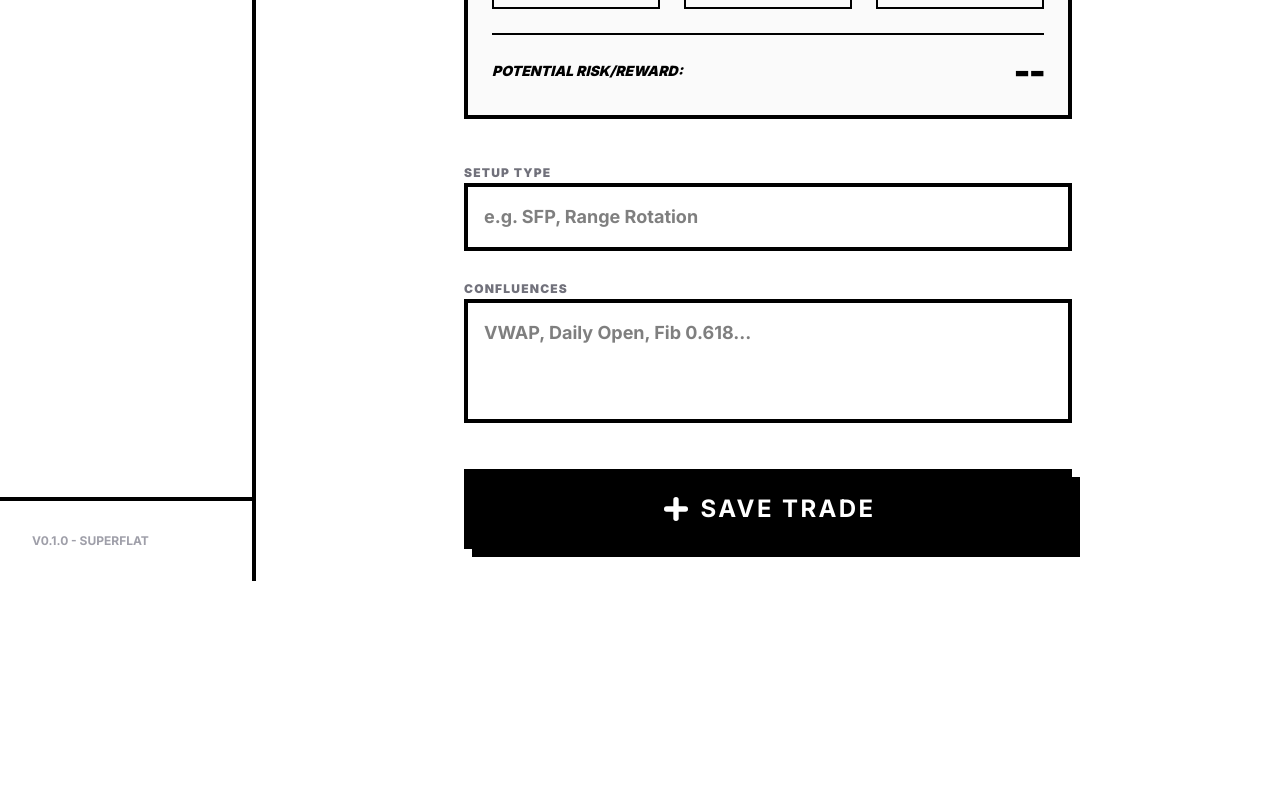
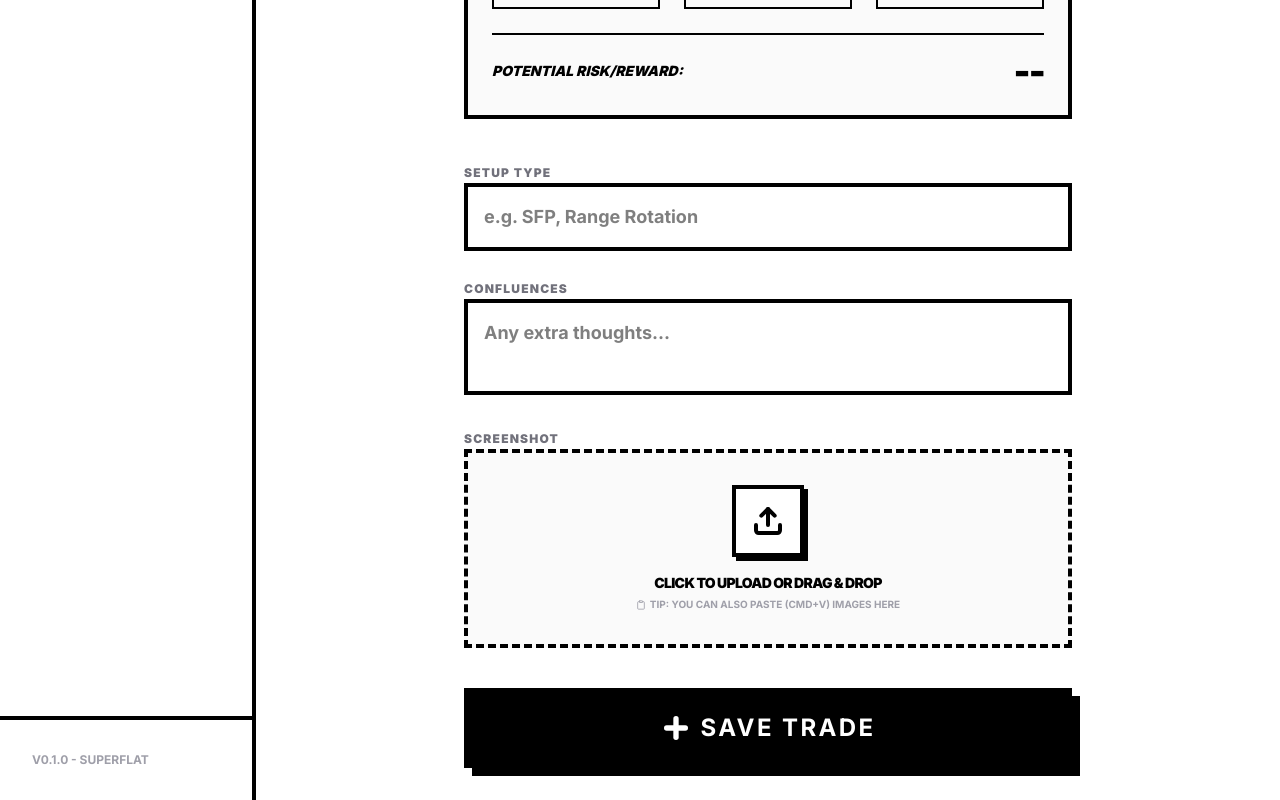
Before and after one commit to BasedDevNgmi/tradingjournal, a Next.js app: page /add-trade in a window 1280 px wide. Shown: the part 451-1251 px from the top of the page. Before the commit the page ends 1032 px from the top, so only its background shows below. Built offline with nearby package versions, Linux system fonts and the light colour scheme.

Commit message:
Feature: Screenshot URL ondersteuning toegevoegd

```diff
--- a/app/add-trade/page.tsx
+++ b/app/add-trade/page.tsx
@@ -10,6 +10,7 @@ import { Button } from "@/components/ui/button";
 import { cn } from "@/lib/utils";
 import { useTrades } from "@/context/trade-context";
 import { Trade } from "@/types";
+import { ImageUpload } from "@/components/ui/image-upload";
 
 const tradeSchema = z.object({
   pair: z.string().min(1, "Pair is required (e.g. BTC/USDT)"),
@@ -20,6 +21,7 @@ const tradeSchema = z.object({
   setupType: z.string().min(1, "Setup type is required"),
   confluences: z.string().optional(),
   notes: z.string().optional(),
+  screenshotUrl: z.string().optional(),
 });
 
 type TradeFormValues = z.infer<typeof tradeSchema>;
@@ -80,6 +82,7 @@ export default function AddTradePage() {
       setupType: data.setupType,
       confluences: data.confluences ? data.confluences.split(',').map(s => s.trim()) : [],
       notes: data.notes,
+      screenshotUrl: data.screenshotUrl || undefined,
       tags: [], // Initial tags could be added here
     };
 
@@ -206,11 +209,20 @@ export default function AddTradePage() {
           <div className="space-y-2">
             <label className="text-xs font-black uppercase tracking-widest text-zinc-500">Confluences</label>
             <textarea
-              {...register("confluences")}
-              placeholder="VWAP, Daily Open, Fib 0.618..."
-              rows={3}
+              {...register("notes")}
+              placeholder="Any extra thoughts..."
+              rows={2}
               className="w-full p-4 text-lg font-bold border-4 border-black outline-none focus:bg-yellow-50 resize-none"
             />
+          </div>
+
+          <div className="space-y-2">
+            <label className="text-xs font-black uppercase tracking-widest text-zinc-500">Screenshot</label>
+            <ImageUpload
+              value={watch("screenshotUrl")}
+              onChange={(val) => setValue("screenshotUrl", val)}
+            />
+            {errors.screenshotUrl && <p className="text-red-600 text-xs font-bold uppercase">{errors.screenshotUrl.message}</p>}
           </div>
         </section>
 
--- a/app/trade/[id]/page.tsx
+++ b/app/trade/[id]/page.tsx
@@ -2,7 +2,7 @@
 
 import { useTrades } from "@/context/trade-context";
 import { useParams, useRouter } from "next/navigation";
-import { ChevronLeft, Trash2, CheckCircle2, XCircle, Clock } from "lucide-react";
+import { ChevronLeft, Trash2, CheckCircle2, XCircle, Clock, Image as ImageIcon, ExternalLink } from "lucide-react";
 import { Badge } from "@/components/ui/badge";
 import { Button } from "@/components/ui/button";
 import { cn } from "@/lib/utils";
@@ -164,6 +164,31 @@ export default function TradeDetailPage({ params }: { params: Promise<{ id: stri
                   <p className="text-sm font-medium italic mt-1">{trade.notes}</p>
                 </div>
               )}
+              {trade.screenshotUrl && (
+                <div className="pt-4 space-y-2">
+                  <div className="flex items-center justify-between">
+                    <p className="text-[10px] font-black uppercase text-zinc-400">Screenshot</p>
+                    <a
+                      href={trade.screenshotUrl}
+                      target="_blank"
+                      rel="noopener noreferrer"
+                      className="text-[10px] font-black uppercase underline flex items-center gap-1"
+                    >
+                      Open Original <ExternalLink size={10} />
+                    </a>
+                  </div>
+                  <div className="border-4 border-black overflow-hidden bg-zinc-100">
+                    <img
+                      src={trade.screenshotUrl}
+                      alt={`Chart for ${trade.pair}`}
+                      className="w-full h-auto block"
+                      onError={(e) => {
+                        (e.target as HTMLImageElement).src = "https://placehold.co/600x400?text=Invalid+Image+URL";
+                      }}
+                    />
+                  </div>
+                </div>
+              )}
             </div>
           </section>
         </div>
--- a/components/trade-card.tsx
+++ b/components/trade-card.tsx
@@ -2,6 +2,7 @@ import { Trade } from "@/types";
 import { Badge } from "@/components/ui/badge";
 import { cn } from "@/lib/utils";
 import Link from "next/link";
+import { Image as ImageIcon } from "lucide-react";
 
 export function TradeCard({ trade }: { trade: Trade }) {
   const isWin = trade.status === "Win";
@@ -20,9 +21,12 @@ export function TradeCard({ trade }: { trade: Trade }) {
       <div className="bg-white border-4 border-black p-4 flex flex-col gap-4 hover:translate-x-[4px] hover:translate-y-[4px] hover:shadow-none transition-all cursor-pointer shadow-[4px_4px_0px_0px_rgba(0,0,0,1)] h-full">
         {/* Header */}
         <div className="flex justify-between items-start">
-          <h3 className="text-xl font-black uppercase tracking-tighter">
-            {trade.pair}
-          </h3>
+          <div className="flex items-center gap-2">
+            <h3 className="text-xl font-black uppercase tracking-tighter">
+              {trade.pair}
+            </h3>
+            {trade.screenshotUrl && <ImageIcon size={16} className="text-zinc-400" />}
+          </div>
           <span className="text-[10px] font-bold text-zinc-400 uppercase">
             {dateFormatted}
           </span>
--- a/components/trade-table.tsx
+++ b/components/trade-table.tsx
@@ -4,7 +4,7 @@ import { Trade } from "@/types";
 import { Badge } from "@/components/ui/badge";
 import { cn } from "@/lib/utils";
 import { useRouter } from "next/navigation";
-import { TrendingUp, TrendingDown } from "lucide-react";
+import { TrendingUp, TrendingDown, Image as ImageIcon } from "lucide-react";
 
 interface TradeTableProps {
   trades: Trade[];
@@ -46,7 +46,10 @@ export function TradeTable({ trades }: TradeTableProps) {
                   {dateFormatted}
                 </td>
                 <td className="p-4">
-                  <span className="font-black uppercase tracking-tighter text-lg">{trade.pair}</span>
+                  <div className="flex items-center gap-2">
+                    <span className="font-black uppercase tracking-tighter text-lg">{trade.pair}</span>
+                    {trade.screenshotUrl && <ImageIcon size={14} className="text-zinc-400" />}
+                  </div>
                 </td>
                 <td className="p-4 hidden sm:table-cell">
                   <Badge variant={trade.direction === "Long" ? "success" : "destructive"}>
--- /dev/null
+++ b/components/ui/image-upload.tsx
@@ -0,0 +1,99 @@
+"use client";
+
+import React, { useCallback, useState } from 'react';
+import { useDropzone } from 'react-dropzone';
+import { Image as ImageIcon, Upload, X, Clipboard } from 'lucide-react';
+import { cn } from '@/lib/utils';
+
+interface ImageUploadProps {
+  value?: string;
+  onChange: (value: string) => void;
+  className?: string;
+}
+
+export function ImageUpload({ value, onChange, className }: ImageUploadProps) {
+  const [isPasting, setIsPasting] = useState(false);
+
+  const onDrop = useCallback((acceptedFiles: File[]) => {
+    const file = acceptedFiles[0];
+    if (file) {
+      const reader = new FileReader();
+      reader.onloadend = () => {
+        onChange(reader.result as string);
+      };
+      reader.readAsDataURL(file);
+    }
+  }, [onChange]);
+
+  const { getRootProps, getInputProps, isDragActive } = useDropzone({
+    onDrop,
+    accept: {
+      'image/*': ['.jpeg', '.jpg', '.png', '.webp']
+    },
+    maxFiles: 1
+  });
+
+  // Handle paste events
+  const handlePaste = useCallback((event: React.ClipboardEvent) => {
+    const items = event.clipboardData.items;
+    for (let i = 0; i < items.length; i++) {
+      if (items[i].type.indexOf('image') !== -1) {
+        const blob = items[i].getAsFile();
+        if (blob) {
+          const reader = new FileReader();
+          reader.onloadend = () => {
+            onChange(reader.result as string);
+          };
+          reader.readAsDataURL(blob);
+        }
+      }
+    }
+  }, [onChange]);
+
+  return (
+    <div className={cn("space-y-4", className)} onPaste={handlePaste}>
+      {!value ? (
+        <div
+          {...getRootProps()}
+          className={cn(
+            "border-4 border-dashed border-black p-8 flex flex-col items-center justify-center gap-4 cursor-pointer transition-colors bg-zinc-50 hover:bg-zinc-100",
+            isDragActive && "bg-yellow-50 border-solid"
+          )}
+        >
+          <input {...getInputProps()} />
+          <div className="p-4 bg-white border-4 border-black shadow-[4px_4px_0px_0px_rgba(0,0,0,1)]">
+            <Upload size={32} strokeWidth={3} />
+          </div>
+          <div className="text-center">
+            <p className="text-sm font-black uppercase tracking-tighter">
+              Click to upload or drag & drop
+            </p>
+            <p className="text-[10px] font-bold uppercase text-zinc-400 mt-1 flex items-center justify-center gap-1">
+              <Clipboard size={10} /> Tip: You can also paste (Cmd+V) images here
+            </p>
+          </div>
+        </div>
+      ) : (
+        <div className="relative group border-4 border-black overflow-hidden bg-zinc-100">
+          <img
+            src={value}
+            alt="Preview"
+            className="w-full h-auto block max-h-[400px] object-contain"
+          />
+          <div className="absolute inset-0 bg-black/40 opacity-0 group-hover:opacity-100 transition-opacity flex items-center justify-center gap-4">
+            <button
+              type="button"
+              onClick={() => onChange("")}
+              className="bg-red-500 text-white p-3 border-4 border-black shadow-[4px_4px_0px_0px_rgba(0,0,0,1)] hover:translate-x-1 hover:translate-y-1 hover:shadow-none transition-all"
+            >
+              <X size={24} strokeWidth={3} />
+            </button>
+          </div>
+          <div className="absolute bottom-2 left-2 bg-black text-white px-2 py-1 text-[10px] font-black uppercase tracking-widest">
+            Preview
+          </div>
+        </div>
+      )}
+    </div>
+  );
+}
--- a/package.json
+++ b/package.json
@@ -15,6 +15,7 @@
     "next": "16.1.4",
     "react": "19.2.3",
     "react-dom": "19.2.3",
+    "react-dropzone": "^14.3.8",
     "react-hook-form": "^7.71.1",
     "tailwind-merge": "^3.4.0",
     "zod": "^4.3.6"
--- a/types/index.ts
+++ b/types/index.ts
@@ -17,4 +17,5 @@ export interface Trade {
   confluences: string[];
   notes?: string;
   tags: string[];
+  screenshotUrl?: string;
 }
```
Also changed, not shown: 1 other file (tests, documents, lock files or other folders).
